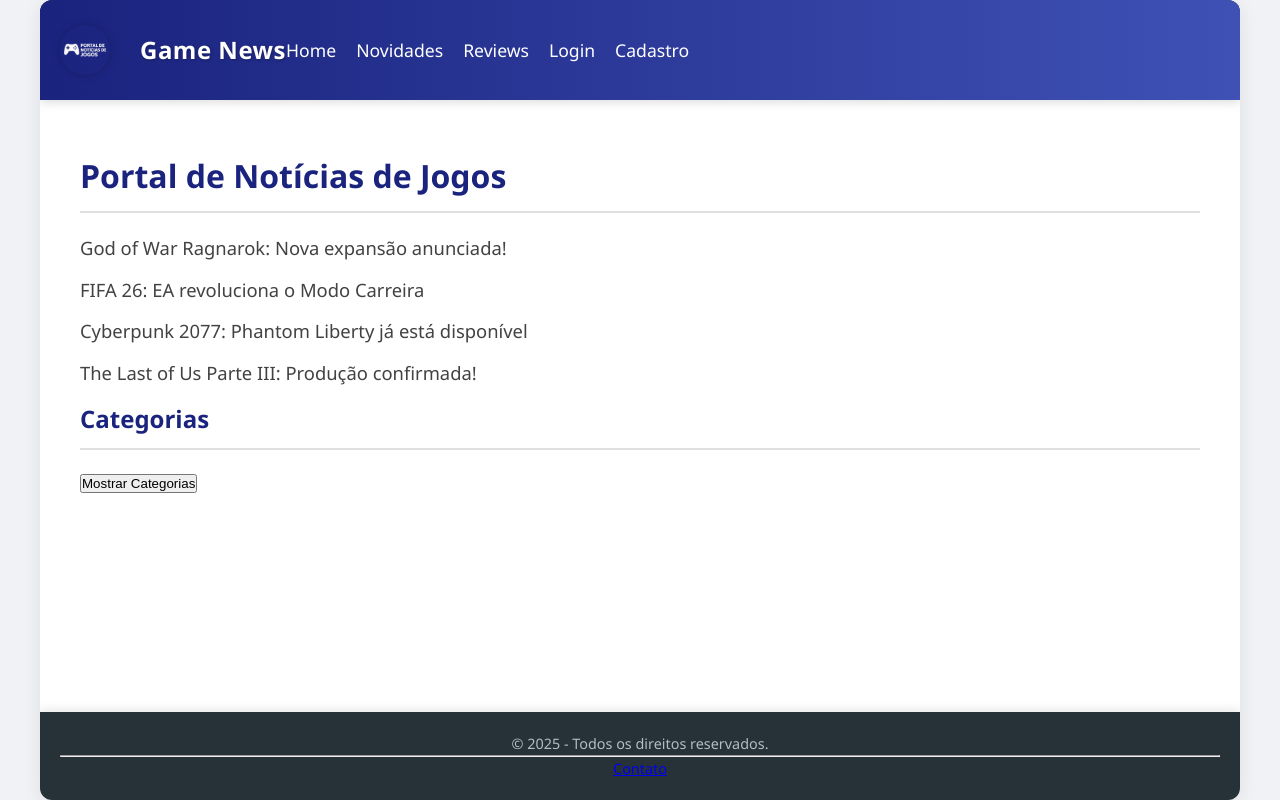
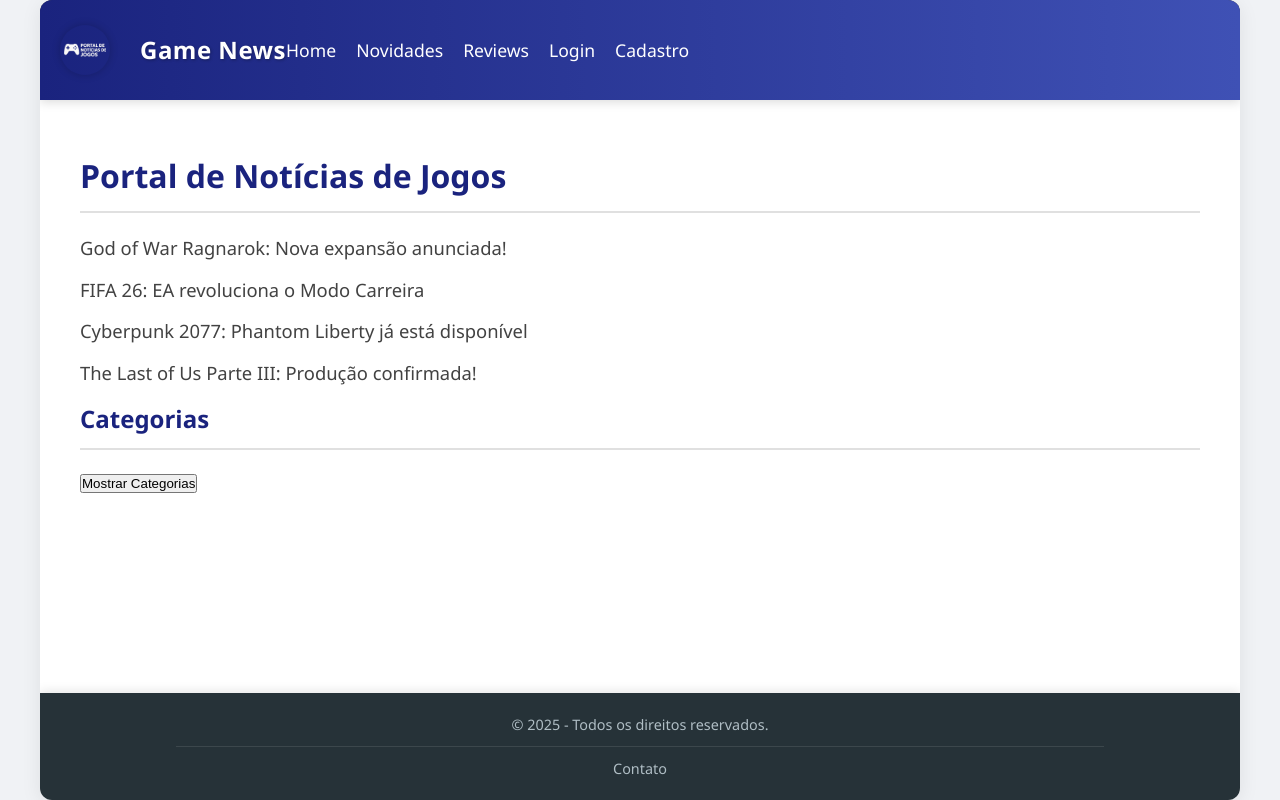
Before and after one commit to MatheusMRRocha/Projeto-Web, a PHP site: page /index.php in a window 1280 px wide. Run offline with PHP 8.4, Linux system fonts and the light colour scheme.

Commit message:
Update rodape.php

```diff
--- a/html/rodape.php
+++ b/html/rodape.php
@@ -1,7 +1,5 @@
 <footer class="rodape">
-        <p>&copy; 2025 - Todos os direitos reservados.</p>
-        <hr>
-        <p><a href="/Projeto-Web/html/formulario/formulario.php">Contato</a></p>
-    </footer>
-</body>
-</html>
+    <p>&copy; 2025 - Todos os direitos reservados.</p>
+    <hr style="border: none; border-top: 1px solid rgba(255, 255, 255, 0.1); margin: 10px auto; width: 80%;">
+    <p><a href="/Projeto-Web/html/formulario/formulario.php" style="color: #b0bec5; text-decoration: none; transition: color 0.3s ease;">Contato</a></p>
+</footer>
```
